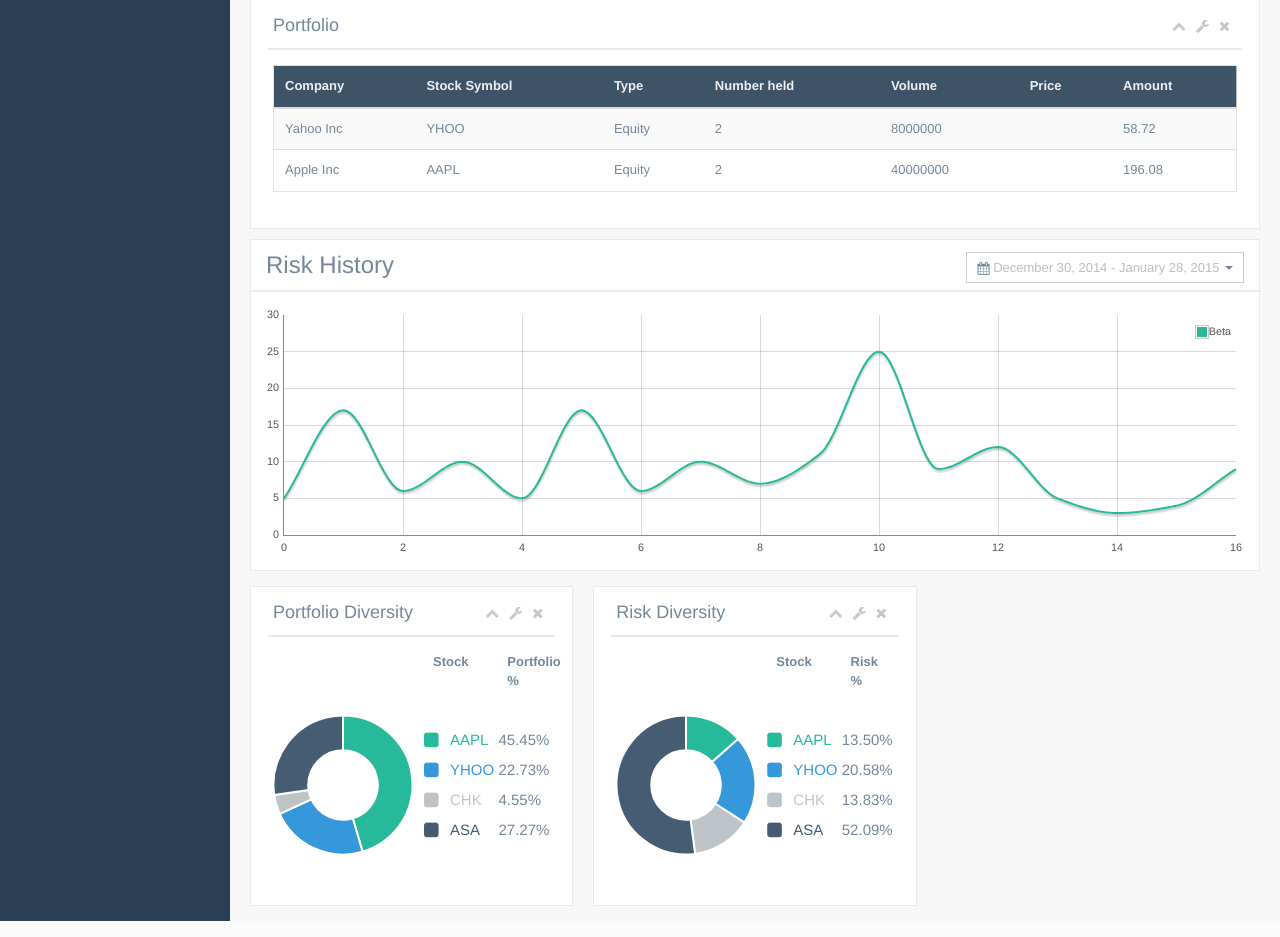
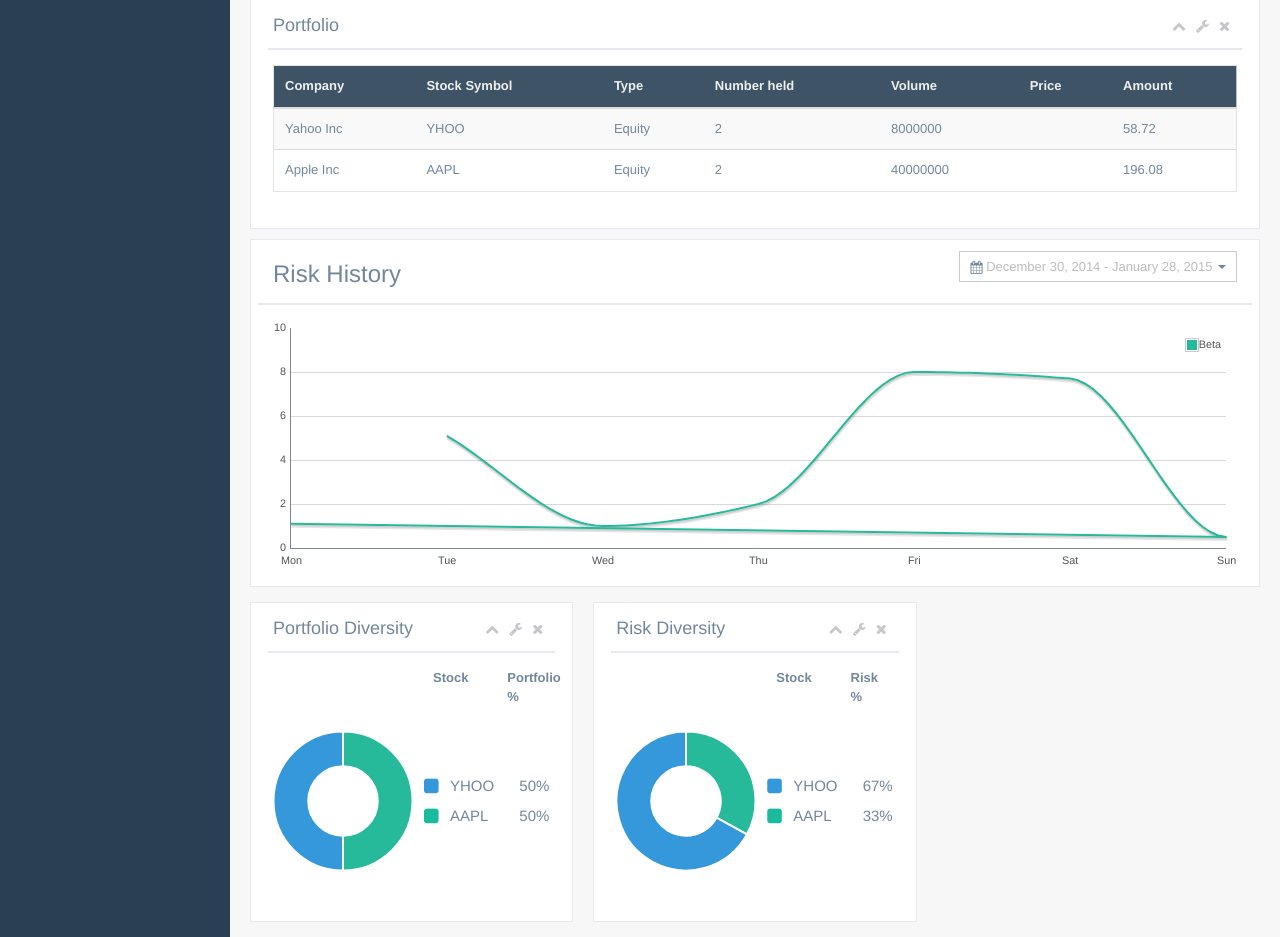
Before and after one commit to Stock-Portfolio-Risk-Analyzer/spr-web, a Django app: page / in a window 1280 px wide. Shown: the part 248-1185 px from the top of the page. Run offline with Django 3.2, Linux system fonts and the light colour scheme; parts of the project's set-up code (start-up, migrations or seed data) failed here and were passed over; some libraries are stand-ins or nearby versions.

Commit message:
Added JSON string to graphs, trying to make different time intervals

```diff
--- a/stockportfolio/templates/index.html
+++ b/stockportfolio/templates/index.html
@@ -2,7 +2,7 @@
 <html>
 <!-- Based on the admin template at https://github.com/kimlabs/gentelella/ used under the MIT license which is includedin it's original form in License.txt-->
 <head>
-    <title>SPRA |</title>
+    <title>SPRA | </title>
     {% load staticfiles %}
     <link href="{% static "css/bootstrap.min.css" %}" rel="stylesheet">
     <link href="{% static "fonts/css/font-awesome.min.css" %}" rel="stylesheet">
@@ -54,11 +54,6 @@
                                     <li>
                                         <a href="javascript:;">
                                             <span>Modify Portfolio</span>
-                                        </a>
-                                    </li>
-                                    <li>
-                                        <a href="#" data-toggle="modal" data-target="#userAccountModal">
-                                        <span>Modify Account</span>
                                         </a>
                                     </li>
                                     <li><a href="login.html"><i class="fa fa-sign-out pull-right"></i> Log Out</a>
@@ -180,7 +175,7 @@
 
                     <div class="row">
                         <div class="col-md-12 col-sm-12 col-xs-12">
-                            <div class="dashboard_graph x_panel">
+                            <div class="dashboardaph x_panel">
                                 <div class="row x_title">
                                     <div class="col-md-6">
                                         <h3>Risk History </h3>
@@ -242,7 +237,19 @@
                                             <canvas id="canvas1" height="140" width="140" style="margin: 15px 10px 10px 0"></canvas>
                                         </td>
                                         <td>
-                                            <table class="tile_info" id="donut_diversity">
+                                            <table class="tile_info">
+                                                <tr>
+                                                    <td>
+                                                        <p><i class="fa fa-square blue"></i>YHOO</p>
+                                                    </td>
+                                                    <td>50%</td>
+                                                </tr>
+                                                <tr>
+                                                    <td>
+                                                        <p><i class="fa fa-square green"></i>AAPL</p>
+                                                    </td>
+                                                    <td>50%</td>
+                                                </tr>
                                             </table>
                                         </td>
                                     </tr>
@@ -290,8 +297,19 @@
                                             <canvas id="canvas2" height="140" width="140" style="margin: 15px 10px 10px 0"></canvas>
                                         </td>
                                         <td>
-                                            <table class="tile_info" id="donut_risk">
-
+                                            <table class="tile_info">
+                                                <tr>
+                                                    <td>
+                                                        <p><i class="fa fa-square blue"></i>YHOO</p>
+                                                    </td>
+                                                    <td>67%</td>
+                                                </tr>
+                                                <tr>
+                                                    <td>
+                                                        <p><i class="fa fa-square green"></i>AAPL</p>
+                                                    </td>
+                                                    <td>33%</td>
+                                                </tr>
                                             </table>
                                         </td>
                                     </tr>
@@ -311,9 +329,6 @@
         <div id="notif-group" class="tabbed_notifications"></div>
 
     </div>
-
-    {% block account %}{% endblock %}
-
     <script src="{% static "js/bootstrap.min.js" %}"></script>
     <script type="text/javascript" src="{% static "js/flot/jquery.flot.js" %}"></script>
     <script type="text/javascript" src="{% static "js/flot/jquery.flot.pie.js"%}"></script>
@@ -325,16 +340,42 @@
     <script type="text/javascript" src="{% static "js/flot/curvedLines.js"%}"></script>
     <script type="text/javascript" src="{% static "js/flot/jquery.flot.resize.js"%}"></script>
     <script>
-        var portfolio = ["AAPL", "YHOO"]
+        var portfolio = ["AAPL", "YHOO"];
+
         var getPortfolioSize = function(){
-
-        return portfolio.length;
-
+            return portfolio.length;
         }
 
-            var d1 = [
-            [0, 5], [1, 17], [2, 6], [3, 10], [4, 5], [5, 17], [6, 6], [7, 10], [8, 7], [9, 11], [10, 25], [11, 9], [12, 12], [13, 5], [14, 3], [15, 4], [16, 9]
-        ];
+
+        var jsonString =   { "timetags": [ "Mon Mar 6 2016 20:08:26 GMT-0600 (CST)",
+                                           "Tue Mar 7 2016 20:08:26 GMT-0600 (CST)",
+                                           "Wed Mar 8 2016 20:08:26 GMT-0600 (CST)",
+                                           "Thu Mar 9 2016 20:08:26 GMT-0600 (CST)",
+                                           "Fri Mar 10 2016 20:08:26 GMT-0600 (CST)",
+                                           "Sat Mar 11 2016 20:08:26 GMT-0600 (CST)",
+                                           "Sun Mar 12 2016 20:08:26 GMT-0600 (CST)"
+                                          ],
+                              "risk": [5.1,
+                                       1.0,
+                                       2.0,
+                                       8.0,
+                                       7.7,
+                                       0.5,
+                                       1.1]
+                            }
+        var risks = [jsonString["timetags"].length]
+
+
+
+        //console.log(weekDay(0))
+        for (i = 0; i < jsonString["timetags"].length; i++){
+            risks[i] = new Array( (new Date(jsonString["timetags"][i]).getDay()),jsonString["risk"][i]);
+            console.log(risks[i])
+        }
+
+            // var d1 = [
+      //       [0, 2], [1, 17], [2, 6], [3, 10], [4, 5], [5, 17], [6, 6], [7, 10], [8, 7], [9, 11], [10, 25], [11, 9], [12, 12], [13, 5], [14, 3], [15, 4], [16, 9]
+      //             ];
 
             var options = {
                 series: {
@@ -356,11 +397,22 @@
                         bottom: "#7F8790",
                         left: "#7F8790"
                     }
-                }
-            };
+                },
+                xaxis: {
+                    min: 0.0,
+                    max: 6.0,
+                    //mode: null,
+                    ticks: [[0,"Mon"], [1,"Tue"], [2,"Wed"], [3,"Thu"], [4,"Fri"], [5,"Sat"],[6,"Sun"]],
+                    tickLength: 0, // hide gridlines
+                    axisLabelUseCanvas: true,
+                    axisLabelFontSizePixels: 12,
+                    axisLabelFontFamily: 'Verdana, Arial, Helvetica, Tahoma, sans-serif',
+                    axisLabelPadding: 5
+                    }
+                };
             var plot = $.plot($("#placeholder3xx3"), [{
                 label: "Beta",
-                data: d1,
+                data: risks,
                 lines: {
                     fillColor: "rgba(150, 202, 89, 0.12)"
                 },
@@ -373,89 +425,35 @@
         // Data for the portfolio diversity donut chart
 
         var doughnutDataForDiversity = [];
-        var arrayOfStocks = [
-                            {"ticker": "AAPL", "value": 100, "risk": 2.1, "quantity": 2},
-                            {"ticker": "YHOO", "value": 50, "risk": 3.2, "quantity": 2},
-                            {"ticker": "CHK", "value": 20, "risk": 4.3, "quantity": 1},
-                            {"ticker": "ASA", "value": 40, "risk": 5.4, "quantity": 3}
-                            ]
         var arrayOfColors = ["#26B99A","#3498DB","#BDC3C7","#455C73","#9B59B6"];
-        var numOfStocks = arrayOfStocks.length
-        var totalValueOfStocks = 0
-        var proportionOfStocks = []
-
-
-        for (var i =0; i<arrayOfStocks.length;i++) {
-            valueOfStock = arrayOfStocks[i].value * arrayOfStocks[i].quantity
-            totalValueOfStocks += valueOfStock
-        }
-
-        for (var i =0; i<arrayOfStocks.length;i++) {
-
-            valueOfStock = arrayOfStocks[i].value * arrayOfStocks[i].quantity
-            proportionOfStocks[i] = valueOfStock/totalValueOfStocks
-
+        var numOfStocks = getPortfolioSize();
+        for (var i = 0; i < numOfStocks; i++) {
             var newStock = {
-                value: proportionOfStocks[i],
+                value: 100/getPortfolioSize(),
                 color: arrayOfColors[i]
             }
             doughnutDataForDiversity.push(newStock);
-        }
 
-        var table = document.getElementById("donut_diversity")
-        var loc_table_rows_count = arrayOfStocks.length
+        };
 
-        for (var i = 0; i < loc_table_rows_count; i++) {
-            var row = table.insertRow(i)
-            var cell1 = row.insertCell(0)
-            var cell2 = row.insertCell(1)
-
-            cell1.innerHTML = "<p><i class=\"fa fa-square \"" +i+"\"></i>" + arrayOfStocks[i].ticker + "</p>"
-            cell1.style.color = arrayOfColors[i%arrayOfStocks.length]
-
-            cell2.innerHTML = (proportionOfStocks[i]*100).toFixed(2)+"%";
-        }
 
         // Data for the portfolio risk donut chart
 
-        var doughnutDataForRisk = [];
-        var totalRiskOfStocks = 0
-        var proportionalRiskOfStocks = []
+        var doughnutDataForRisk = [
+
+            {
+                value: 33,
+                color: arrayOfColors[0]
+            },
+            {
+                value: 67,
+                color: arrayOfColors[1]
+            }
+
+        ];
 
 
-        for (var i =0; i<arrayOfStocks.length;i++) {
-            riskOfStock = arrayOfStocks[i].risk * arrayOfStocks[i].quantity
-            totalRiskOfStocks += riskOfStock
-        }
 
-        for (var i =0; i<arrayOfStocks.length;i++) {
-
-            riskOfStock = arrayOfStocks[i].risk * arrayOfStocks[i].quantity
-            proportionalRiskOfStocks[i] = riskOfStock/totalRiskOfStocks
-
-            var newStock = {
-                value: proportionalRiskOfStocks[i],
-                color: arrayOfColors[i]
-            }
-            doughnutDataForRisk.push(newStock);
-        }
-
-        var table = document.getElementById("donut_risk")
-        var loc_table_rows_count = arrayOfStocks.length
-
-        for (var i = 0; i < loc_table_rows_count; i++) {
-            var row = table.insertRow(i)
-            var cell1 = row.insertCell(0)
-            var cell2 = row.insertCell(1)
-
-            cell1.innerHTML = "<p><i class=\"fa fa-square \"" +i+"\"></i>" + arrayOfStocks[i].ticker + "</p>"
-            cell1.style.color = arrayOfColors[i%arrayOfStocks.length]
-
-            cell2.innerHTML = (proportionalRiskOfStocks[i]*100).toFixed(2)+"%";
-        }
-
-
-        //Create both the charts
         var myDoughnut = new Chart(document.getElementById("canvas1").getContext("2d")).Doughnut(doughnutDataForDiversity);
         var myDoughnut2 = new Chart(document.getElementById("canvas2").getContext("2d")).Doughnut(doughnutDataForRisk);
     </script>
```
